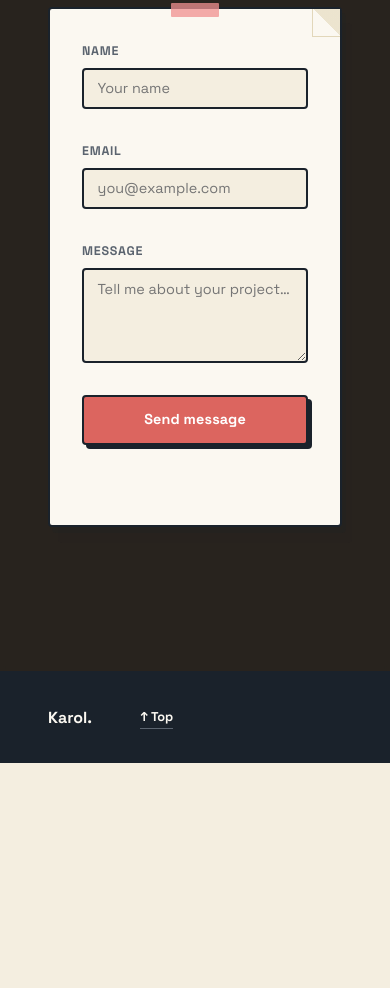
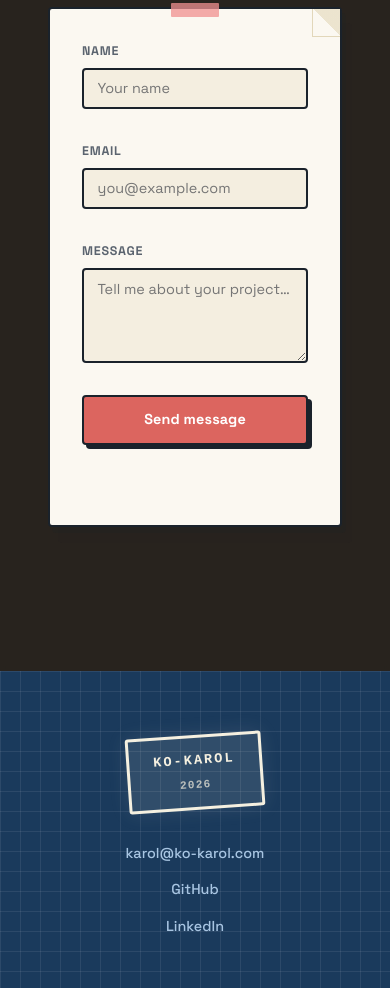
Before and after one commit to ko-karol/portfolio, an Astro site: page / in a window 390 px wide. Shown: the part 5049-6037 px from the top of the page. Before the commit the page ends 5812 px from the top, so only its background shows below. Built offline with nearby package versions, Linux system fonts and the light colour scheme; Astro itself is replaced by a stand-in of ours.

Commit message:
feat: blueprint footer with cream stamp and side-by-side layout
- Dark blue blueprint background with grid lines
- Cream/white rubber stamp for contrast
- Stamp and links arranged horizontally
- Responsive: stacks vertically on mobile

```diff
--- a/src/components/Footer.astro
+++ b/src/components/Footer.astro
@@ -3,58 +3,134 @@ const currentYear = new Date().getFullYear();
 ---
 
 <footer class="site-footer" role="contentinfo">
+  <!-- Blueprint grid background -->
+  <div class="blueprint-grid" aria-hidden="true"></div>
+
   <div class="container footer-inner">
-    <span class="footer-brand">Karol.</span>
-    <span class="footer-copy">© {currentYear} — crafted with CSS & care</span>
-    <a href="/#hero" class="footer-back" aria-label="Back to top">↑ Top</a>
+    <!-- Red rubber stamp -->
+    <div class="rubber-stamp">
+      <div class="stamp-inner">
+        <span class="stamp-name">KO-KAROL</span>
+        <span class="stamp-year">{currentYear}</span>
+      </div>
+    </div>
+
+    <!-- Contact links -->
+    <div class="footer-links">
+      <a href="mailto:karol@ko-karol.com" class="footer-link">karol@ko-karol.com</a>
+      <span class="link-separator">/</span>
+      <a href="https://github.com/ko-karol" target="_blank" rel="noopener" class="footer-link">GitHub</a>
+      <span class="link-separator">/</span>
+      <a href="https://www.linkedin.com/in/ko-karol/" target="_blank" rel="noopener" class="footer-link">LinkedIn</a>
+    </div>
   </div>
 </footer>
 
 <style>
   .site-footer {
-    background: var(--ink-900);
-    color: var(--paper-white);
-    padding: var(--space-md) 0;
-    border-top: 2.5px solid var(--ink-900);
+    background: #1a3a5c;
+    color: #a8c5e2;
+    padding: 4rem 0 3rem;
+    position: relative;
+    overflow: hidden;
+  }
+
+  /* Blueprint grid */
+  .blueprint-grid {
+    position: absolute;
+    inset: 0;
+    background-color: #1a3a5c;
+    background-image:
+      linear-gradient(rgba(255, 255, 255, 0.08) 1px, transparent 1px),
+      linear-gradient(90deg, rgba(255, 255, 255, 0.08) 1px, transparent 1px);
+    background-size: 20px 20px;
   }
 
   .footer-inner {
+    position: relative;
+    display: flex;
+    flex-direction: row;
+    align-items: center;
+    justify-content: center;
+    gap: 3rem;
+    max-width: 1100px;
+    margin: 0 auto;
+    padding: 0 1.5rem;
+    flex-wrap: wrap;
+  }
+
+  /* Rubber stamp */
+  .rubber-stamp {
+    transform: rotate(-4deg);
+  }
+
+  .stamp-inner {
+    border: 3px solid #f5f0e0;
+    border-radius: 3px;
+    padding: 0.75rem 1.5rem;
+    background: rgba(245, 240, 224, 0.1);
+    box-shadow: 0 0 20px rgba(245, 240, 224, 0.1);
+  }
+
+  .stamp-name {
+    display: block;
+    font-family: 'Courier New', monospace;
+    font-size: 0.85rem;
+    font-weight: 700;
+    color: #f5f0e0;
+    text-align: center;
+    letter-spacing: 0.15em;
+  }
+
+  .stamp-year {
+    display: block;
+    font-family: 'Courier New', monospace;
+    font-size: 0.7rem;
+    font-weight: 600;
+    color: #f5f0e0;
+    text-align: center;
+    letter-spacing: 0.1em;
+    margin-top: 0.25rem;
+    opacity: 0.7;
+  }
+
+  /* Links */
+  .footer-links {
     display: flex;
     align-items: center;
-    gap: var(--space-lg);
-    max-width: 1100px;
-    margin: 0 auto;
-    padding: 0 var(--space-lg);
+    gap: 1rem;
+    flex-wrap: wrap;
+    justify-content: center;
   }
 
-  .footer-brand {
-    font-size: 1rem;
-    font-weight: 700;
-    color: var(--paper-white);
+  .footer-link {
+    font-size: 0.9rem;
+    font-weight: 500;
+    color: #a8c5e2;
+    text-decoration: none;
+    border-bottom: 1px solid transparent;
+    transition: all 0.2s ease;
   }
 
-  .footer-copy {
-    font-size: 0.8rem;
-    color: var(--ink-300);
-    margin-left: auto;
+  .footer-link:hover {
+    color: #fff;
+    border-bottom-color: #c41e3a;
   }
 
-  .footer-back {
-    font-size: 0.8rem;
-    font-weight: 700;
-    color: var(--paper-white);
-    border-bottom: 1.5px solid var(--ink-500);
-    padding-bottom: 1px;
-    transition: color var(--dur-fast), border-color var(--dur-fast);
-  }
-
-  .footer-back:hover {
-    color: var(--yellow);
-    border-color: var(--yellow);
+  .link-separator {
+    color: rgba(255, 255, 255, 0.3);
   }
 
   @media (max-width: 640px) {
-    .footer-copy {
+    .footer-inner {
+      flex-direction: column;
+      gap: 2rem;
+    }
+    .footer-links {
+      flex-direction: column;
+      gap: 0.75rem;
+    }
+    .link-separator {
       display: none;
     }
   }
```
